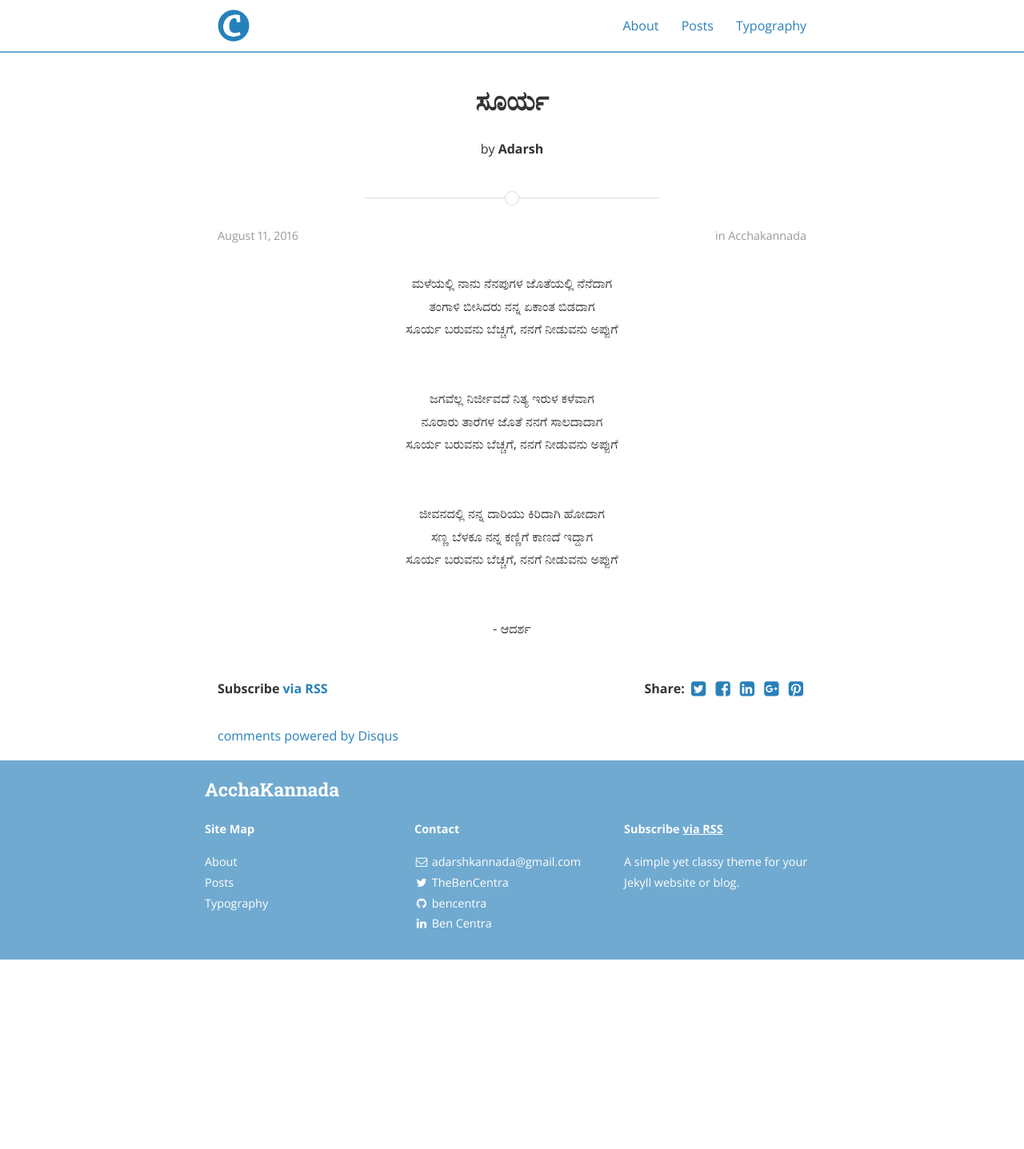
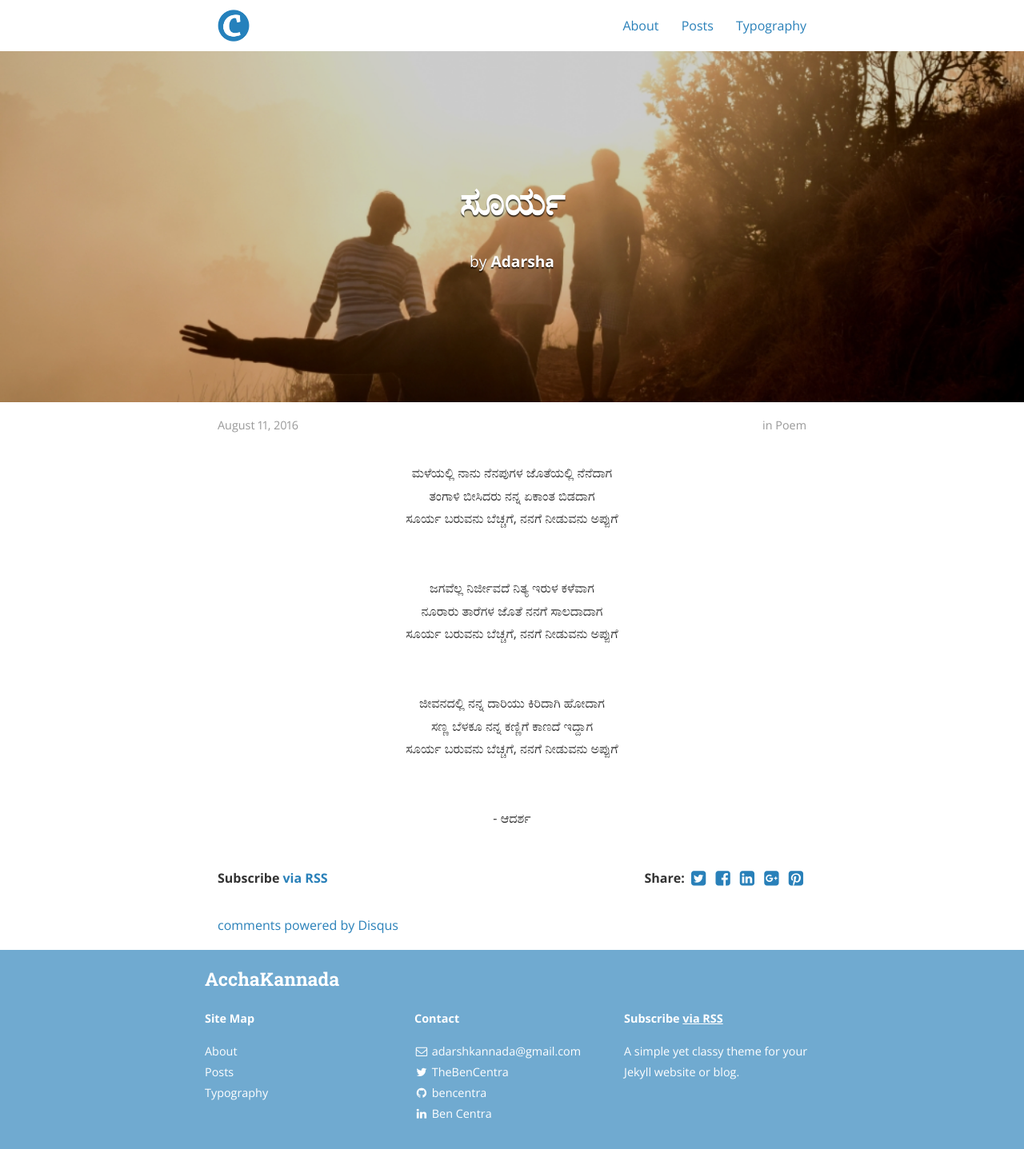
Before and after one commit to bencentra/centrarium, a Jekyll site: the page built from _posts/2016-08-11-soorya.markdown, in a window 1280 px wide. Shown: the whole page at 80% size. Built offline with Jekyll 4.4.1, drawn with Linux system fonts in a browser that asks for light colours; nearby versions of some CDN libraries; comment, search, counter and statistics services are not loaded; a style sheet for code colours, icons or effects is not loaded; before the commit the page ends 1200 px from its top, so only the background shows below that.

Commit message:
Update 2016-08-11-soorya.markdown

```diff
--- a/_posts/2016-08-11-soorya.markdown
+++ b/_posts/2016-08-11-soorya.markdown
@@ -1,13 +1,13 @@
 ---
+
 layout: post
 title:  "ಸೂರ್ಯ"
 date:   2016-08-11
-description: Soorya. A Poem!
-thumbnail: soorya.jpg
-categories: acchakannada
+author: Adarsha
+categories: Poem
+tags:	Acchakannada Kannada Poem Kavana sun soorya life manassu
+cover:  "assets/soorya.jpg"
 
-# Information for the author block
-author: Adarsh
 ---
 <p align="center">ಮಳೆಯಲ್ಲಿ ನಾನು ನೆನಪುಗಳ ಜೊತೆಯಲ್ಲಿ ನೆನೆದಾಗ<br>
 ತಂಗಾಳಿ ಬೀಸಿದರು ನನ್ನ ಏಕಾಂತ ಬಿಡದಾಗ<br>
```
